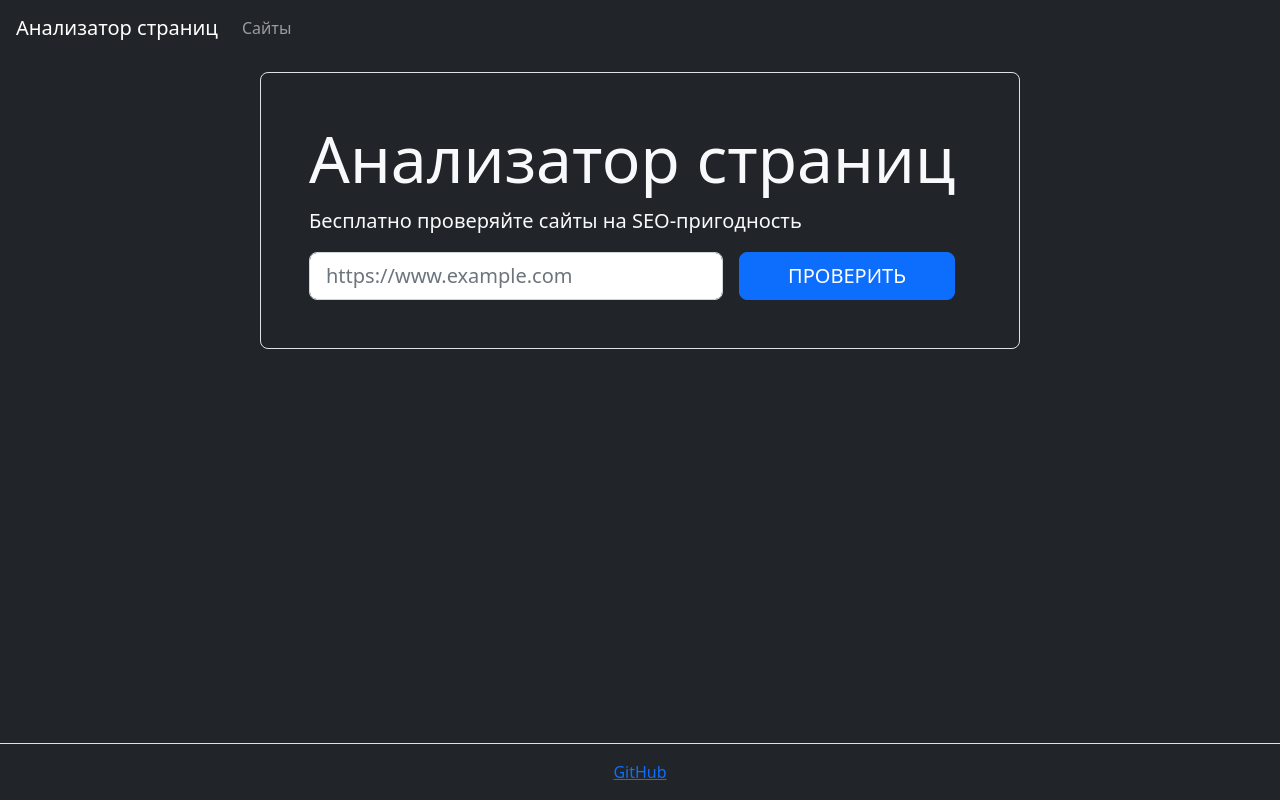
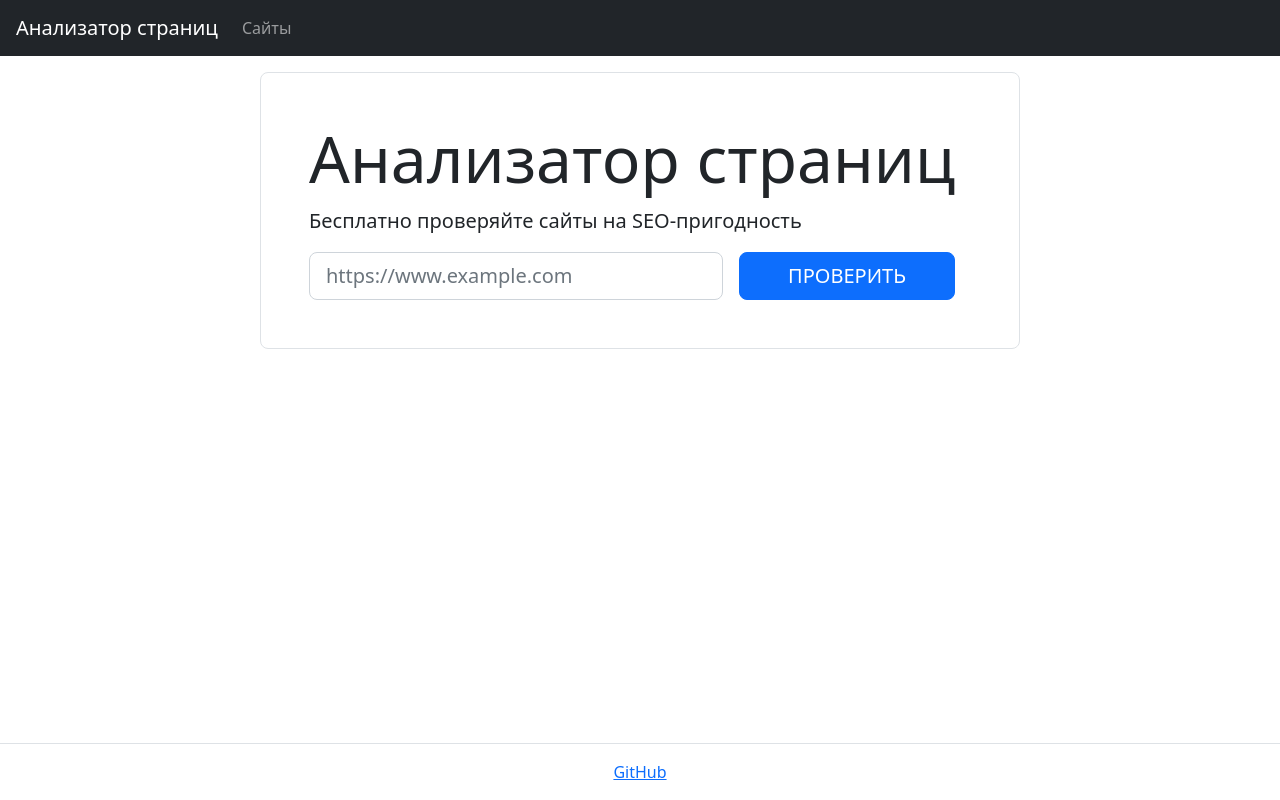
Before and after one commit to MD-shka/Page-Analyzer, a Flask app: page / in a window 1280 px wide. Run offline with Flask 3, Linux system fonts and the light colour scheme.

Commit message:
update templates

```diff
--- a/page_analyzer/templates/error_404.html
+++ b/page_analyzer/templates/error_404.html
@@ -1,7 +1,7 @@
 {% extends "layout.html" %}
 
 {% block content %}
-<main class="flex-grow-1 text-light">
+<main class="flex-grow-1">
     <div class="container-lg mt-3">
         <h1>Страница не найдена</h1>
         <p>Здесь нет того, что вы ищете</p>
--- a/page_analyzer/templates/index.html
+++ b/page_analyzer/templates/index.html
@@ -1,10 +1,10 @@
 {% extends "layout.html" %}
 
 {% block content %}
-  <div class="container-lg mt-3 text-light">
+  <div class="container-lg mt-3">
     <h1></h1>
     <div class="row">
-      <div class="col-12 col-md-10 col-lg-8 mx-auto border rounded-3 text-light p-5">
+      <div class="col-12 col-md-10 col-lg-8 mx-auto border rounded-3 p-5">
         <h1 class="display-3">Анализатор страниц</h1>
         <p class="lead">Бесплатно проверяйте сайты на SEO-пригодность</p>
         <form action="/urls" method="post" class="d-flex justify-content-center">
--- a/page_analyzer/templates/layout.html
+++ b/page_analyzer/templates/layout.html
@@ -7,9 +7,9 @@
     <link href="https://cdn.jsdelivr.net/npm/bootstrap@5.2.0/dist/css/bootstrap.min.css" rel="stylesheet" integrity="sha384-gH2yIJqKdNHPEq0n4Mqa/HGKIhSkIHeL5AyhkYV8i59U5AR6csBvApHHNl/vI1Bx" crossorigin="anonymous">
     <title>Анализатор страниц</title>
   </head>
-  <body class="min-vh-100 d-flex flex-column bg-dark">
+  <body class="min-vh-100 d-flex flex-column">
     <header class="flex-shrink-0">
-      <nav class="navbar navbar-expand-md navbar-dark navbar-dark px-3">
+      <nav class="navbar navbar-expand-md navbar-dark bg-dark px-3">
         <a class="navbar-brand" href="/">Анализатор страниц</a>
         <div id="navbarNav">
           <ul class="navbar-nav">
@@ -30,7 +30,7 @@
     <main class="flex-grow-1">
     {% block content %}{% endblock %}
     </main>
-    <footer class="border-top py-3 mt-5 flex-shrink-0 bg-dark">
+    <footer class="border-top py-3 mt-5 flex-shrink-0">
       <div class="container-lg">
         <div class="text-center">
           <a href="https://github.com/MD-shka" target="_blank">GitHub</a>
--- a/page_analyzer/templates/url.html
+++ b/page_analyzer/templates/url.html
@@ -1,10 +1,10 @@
 {% extends "layout.html" %}
 
 {% block content %}
-<div class="container-lg mt-3 text-light">
+<div class="container-lg mt-3">
     <h1>Сайт: {{ url.name }}</h1>
     <div class="table-responsive">
-        <table class="table table-bordered text-nowrap text-light" data-test="url">
+        <table class="table table-bordered table-hover text-nowrap" data-test="url">
             <tbody>
             <tr>
                 <td>ID</td>
@@ -26,7 +26,7 @@
         <input type="submit" class="btn btn-primary" value="Запустить проверку">
     </form>
     <div>
-        <table class="table table-bordered mt-2 text-light" data-test="checks">
+        <table class="table table-bordered table-hover mt-2" data-test="checks">
             <thead>
             <tr>
                 <th>ID</th>
--- a/page_analyzer/templates/urls.html
+++ b/page_analyzer/templates/urls.html
@@ -1,10 +1,10 @@
 {% extends "layout.html" %}
 
 {% block content %}
-<div class="container-lg mt-3 text-light">
+<div class="container-lg mt-3">
     <h1>Сайты</h1>
     <div class="table-responsive">
-        <table class="table table-bordered text-nowrap text-light" data-test="urls">
+        <table class="table table-bordered text-nowrap" data-test="urls">
             <thead>
             <tr>
                 <th>ID</th>
```
